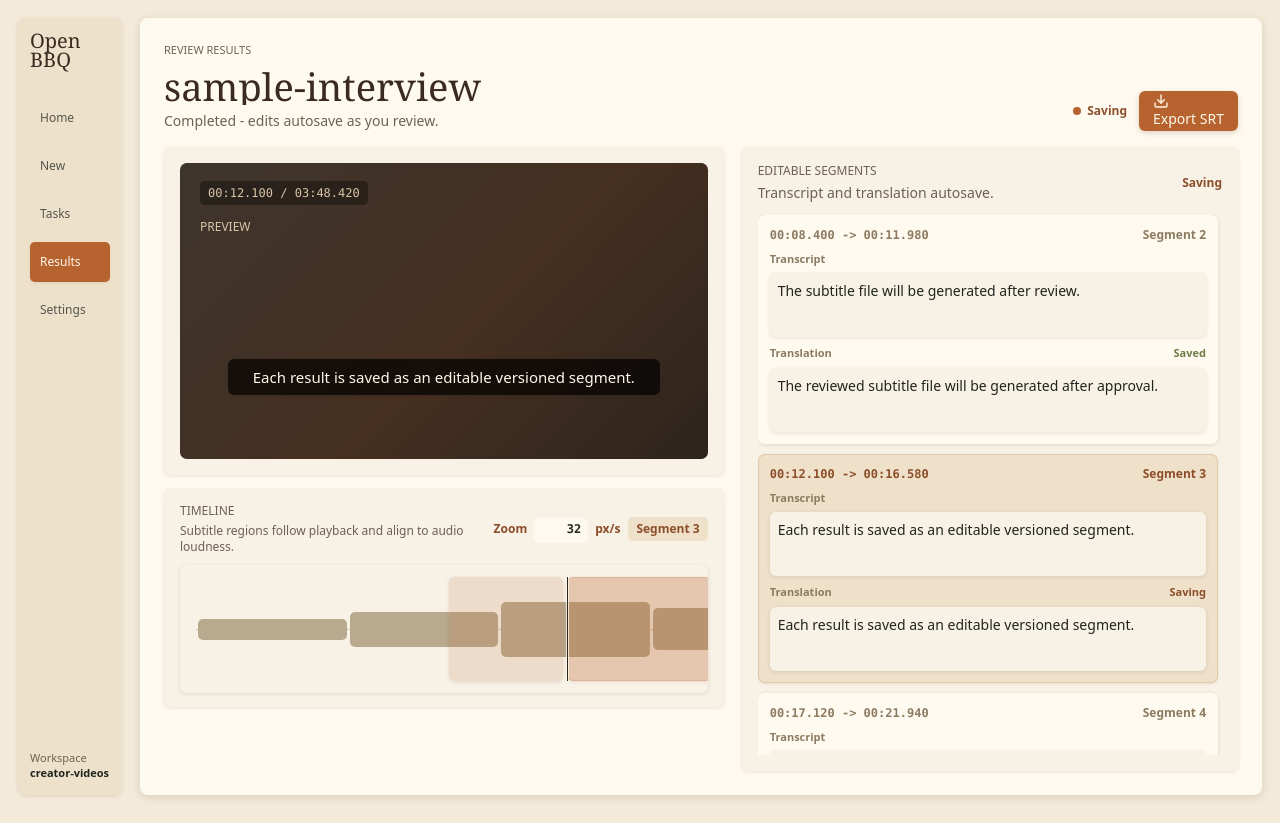
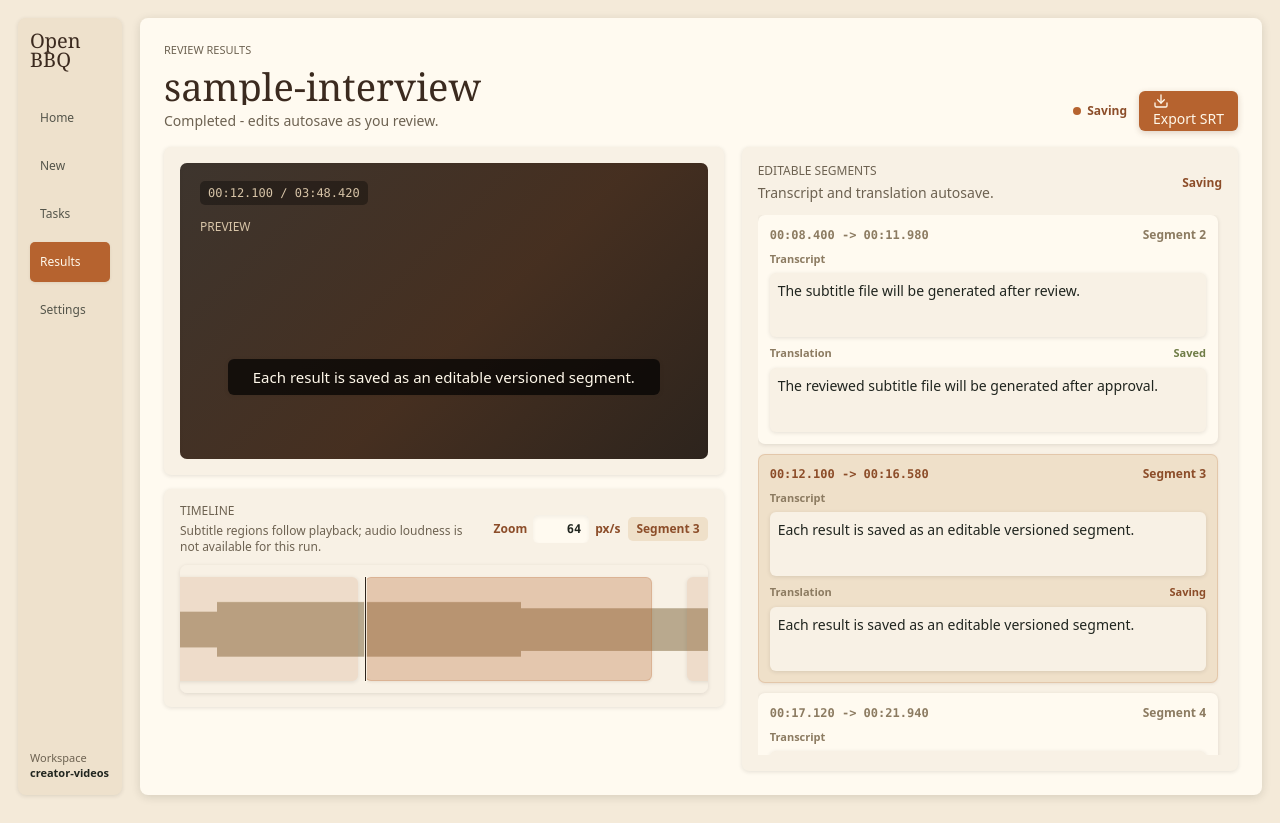
Before and after one commit to ACAne0320/OpenBBQ, a React (Vite) app in the folder desktop/: page / in a window 1280 px wide. Both pictures are taken after a click on the button "Results". Built offline with nearby package versions, Linux system fonts and the light colour scheme.

Commit message:
fix: Render silent audio gaps in timeline

```diff
--- a/desktop/src/components/ResultsReview.tsx
+++ b/desktop/src/components/ResultsReview.tsx
@@ -83,7 +83,7 @@ export function ResultsReview({ model, onSegmentChange }: ResultsReviewProps) {
   const [segments, setSegments] = useState<DraftSegment[]>(() => toDraftSegments(model.segments));
   const [activeSegmentId, setActiveSegmentId] = useState(model.activeSegmentId);
   const [currentMs, setCurrentMs] = useState(model.currentMs);
-  const [timelineZoomInput, setTimelineZoomInput] = useState("32");
+  const [timelineZoomInput, setTimelineZoomInput] = useState("64");
   const cardRefs = useRef<Record<string, HTMLElement | null>>({});
   const mountedRef = useRef(false);
   const onSegmentChangeRef = useRef(onSegmentChange);
@@ -112,6 +112,10 @@ export function ResultsReview({ model, onSegmentChange }: ResultsReviewProps) {
   const status = saveStatus(segments);
   const previewTime = currentMs;
   const pixelsPerSecond = timelinePixelsPerSecond(timelineZoomInput);
+  const timelineDescription =
+    model.waveformSource === "audio_loudness"
+      ? "Subtitle regions follow playback and align to audio loudness."
+      : "Subtitle regions follow playback; audio loudness is not available for this run.";
 
   function segmentAtTime(timeMs: number): DraftSegment | undefined {
     const sortedSegments = [...segmentsRef.current].sort((left, right) => left.startMs - right.startMs);
@@ -350,7 +354,7 @@ export function ResultsReview({ model, onSegmentChange }: ResultsReviewProps) {
             <div className="mb-2.5 flex items-center justify-between gap-3">
               <div>
                 <p className="text-xs uppercase text-muted">Timeline</p>
-                <p className="mt-1 text-xs text-muted">Subtitle regions follow playback and align to audio loudness.</p>
+                <p className="mt-1 text-xs text-muted">{timelineDescription}</p>
               </div>
               <div className="flex shrink-0 items-center gap-2">
                 <label className="flex items-center gap-1.5 text-xs font-semibold text-[#8c4d29]">
--- a/desktop/src/components/Waveform.tsx
+++ b/desktop/src/components/Waveform.tsx
@@ -1,5 +1,5 @@
 import { clsx } from "clsx";
-import { type MouseEvent, useEffect, useMemo, useRef } from "react";
+import { type MouseEvent, useEffect, useMemo, useRef, useState } from "react";
 
 import { formatRange } from "../lib/format";
 import type { Segment, WaveformBar } from "../lib/types";
@@ -13,6 +13,22 @@ type WaveformProps = {
   waveform: WaveformBar[];
   onSelectSegment: (segmentId: string) => void;
   onSeekMs: (timeMs: number) => void;
+};
+
+const waveformHorizontalInsetPx = 36;
+const waveformBarWidthPx = 1;
+const waveformBarGapPx = 0;
+const maxRenderedWaveformBars = 24_000;
+const fallbackViewportWidthPx = 1200;
+const waveformViewportBufferPx = 240;
+
+type WaveformViewport = {
+  left: number;
+  width: number;
+};
+
+type RenderedWaveformBar = WaveformBar & {
+  left: number;
 };
 
 function boundedNumber(value: number): number {
@@ -29,6 +45,41 @@ function timelineWidth(durationMs: number, pixelsPerSecond: number): number {
   }
 
   return Math.max(1, Math.round((durationMs / 1000) * pixelsPerSecond));
+}
+
+function renderedWaveformBarCount(widthPx: number): number {
+  const availableWidth = Math.max(1, widthPx - waveformHorizontalInsetPx);
+  const stride = waveformBarWidthPx + waveformBarGapPx;
+  return Math.min(maxRenderedWaveformBars, Math.max(1, Math.floor((availableWidth + waveformBarGapPx) / stride)));
+}
+
+function waveformLevelAt(waveform: WaveformBar[], index: number, count: number): number {
+  const start = Math.floor((index / count) * waveform.length);
+  const end = Math.max(start + 1, Math.floor(((index + 1) / count) * waveform.length));
+  const slice = waveform.slice(start, end);
+  return slice.reduce((total, bar) => total + bar.level, 0) / slice.length;
+}
+
+function waveformForViewport(waveform: WaveformBar[], widthPx: number, viewport: WaveformViewport): RenderedWaveformBar[] {
+  const count = renderedWaveformBarCount(widthPx);
+  if (waveform.length === 0) {
+    return [];
+  }
+
+  const stride = waveformBarWidthPx + waveformBarGapPx;
+  const visibleStart = Math.max(0, viewport.left - 18 - waveformViewportBufferPx);
+  const visibleEnd = Math.min(widthPx, viewport.left + viewport.width - 18 + waveformViewportBufferPx);
+  const startIndex = Math.max(0, Math.floor(visibleStart / stride));
+  const endIndex = Math.min(count, Math.ceil(visibleEnd / stride));
+
+  return Array.from({ length: Math.max(0, endIndex - startIndex) }, (_, offset) => {
+    const index = startIndex + offset;
+    return {
+      id: `rendered-${index.toString().padStart(4, "0")}`,
+      left: index * stride,
+      level: waveformLevelAt(waveform, index, count)
+    };
+  });
 }
 
 function segmentPosition(segment: Segment, durationMs: number, pixelsPerSecond: number) {
@@ -70,11 +121,24 @@ export function Waveform({
   const scrollerRef = useRef<HTMLDivElement | null>(null);
   const trackRef = useRef<HTMLDivElement | null>(null);
   const widthPx = useMemo(() => timelineWidth(durationMs, pixelsPerSecond), [durationMs, pixelsPerSecond]);
+  const [viewport, setViewport] = useState<WaveformViewport>(() => ({
+    left: 0,
+    width: Math.min(widthPx, fallbackViewportWidthPx)
+  }));
+  const renderedWaveform = useMemo(() => waveformForViewport(waveform, widthPx, viewport), [waveform, widthPx, viewport]);
   const playheadLeft = (clampTime(currentMs, durationMs) / 1000) * Math.max(0, pixelsPerSecond);
+
+  function syncViewport(scroller: HTMLDivElement | null) {
+    setViewport({
+      left: scroller?.scrollLeft ?? 0,
+      width: Math.min(widthPx, scroller && scroller.clientWidth > 0 ? scroller.clientWidth : fallbackViewportWidthPx)
+    });
+  }
 
   useEffect(() => {
     const scroller = scrollerRef.current;
     if (!scroller || scroller.clientWidth <= 0) {
+      syncViewport(scroller);
       return;
     }
 
@@ -83,7 +147,12 @@ export function Waveform({
     if (playheadLeft < leftEdge + 48 || playheadLeft > rightEdge - 96) {
       scroller.scrollLeft = Math.max(0, playheadLeft - scroller.clientWidth * 0.35);
     }
+    syncViewport(scroller);
   }, [playheadLeft]);
+
+  useEffect(() => {
+    syncViewport(scrollerRef.current);
+  }, [widthPx]);
 
   function handleTrackClick(event: MouseEvent<HTMLDivElement>) {
     const track = trackRef.current;
@@ -100,6 +169,7 @@ export function Waveform({
     <div
       ref={scrollerRef}
       className="relative h-32 w-full min-w-0 overflow-x-auto overflow-y-hidden rounded-lg bg-paper-muted shadow-control"
+      onScroll={(event) => syncViewport(event.currentTarget)}
     >
       <div
         ref={trackRef}
@@ -110,13 +180,18 @@ export function Waveform({
       >
         <div className="absolute inset-x-4 top-1/2 h-px bg-[#d6c7ae]" />
 
-        <div className="absolute inset-x-[18px] bottom-5 top-5 flex items-center gap-[3px]" aria-hidden="true">
-          {waveform.map((bar) => (
+        <div className="absolute inset-x-[18px] bottom-5 top-5 overflow-hidden" aria-hidden="true">
+          {renderedWaveform.map((bar) => (
             <span
               key={bar.id}
               data-testid="waveform-bar"
-              className="w-1 flex-1 rounded-sm bg-[#b9a98e]"
-              style={{ height: `${Math.max(8, Math.min(96, bar.level))}%` }}
+              className="absolute top-1/2 shrink-0 -translate-y-1/2 rounded-[1px] bg-[#b9a98e]"
+              style={{
+                height: `${Math.max(0, Math.min(96, bar.level))}%`,
+                left: `${bar.left}px`,
+                opacity: bar.level <= 0 ? 0 : 1,
+                width: `${waveformBarWidthPx}px`
+              }}
             />
           ))}
         </div>
--- a/desktop/src/lib/mockData.ts
+++ b/desktop/src/lib/mockData.ts
@@ -142,6 +142,7 @@ export const reviewModel: ReviewModel = {
     id: `bar-${index.toString().padStart(2, "0")}`,
     level: waveformLevels[index % waveformLevels.length]
   })),
+  waveformSource: "placeholder",
   segments: [
     {
       id: "seg-02",
--- a/desktop/src/lib/types.ts
+++ b/desktop/src/lib/types.ts
@@ -106,6 +106,7 @@ export type ReviewModel = {
   videoSrc?: string;
   subtitleText?: string;
   waveform: WaveformBar[];
+  waveformSource: "audio_loudness" | "placeholder";
   segments: Segment[];
 };
 
```
Also changed, not shown: desktop/electron/reviewMapping.ts (+36 -3 lines), desktop/electron/wavWaveform.ts (added, +131 -0 lines), 2 other files (tests, documents, lock files or other folders).
